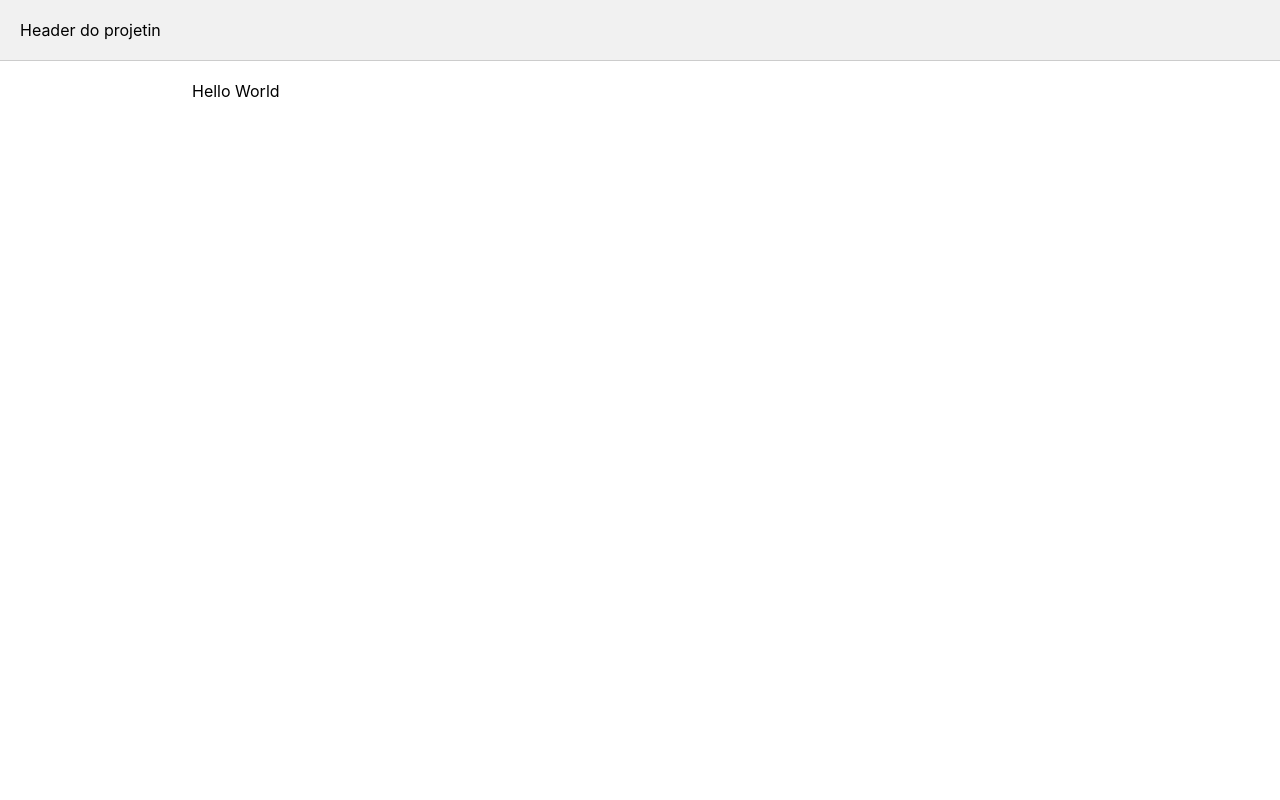
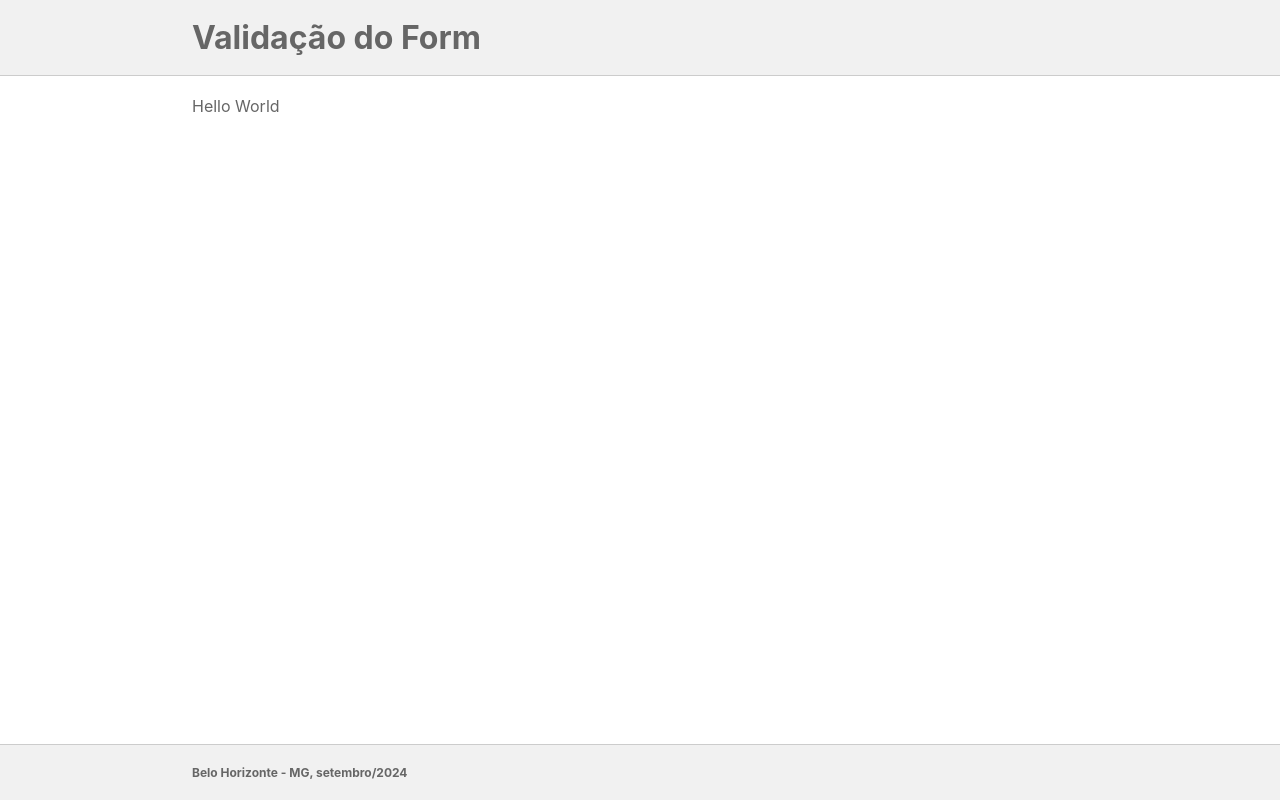
Before and after one commit to edudfeitosa/form-components, a React (Vite) app: page / in a window 1280 px wide. Built offline with nearby package versions, Linux system fonts and the light colour scheme.

Commit message:
refatoração -> estrutura

```diff
--- a/src/App.tsx
+++ /dev/null
@@ -1,15 +0,0 @@
-import "@/ui/styles/app/styles.scss"
-
-import Home from '@/pages/home/Home';
-import Header from "@/ui/components/surfaces/header/Header";
-
-const App = () => (
-    <>
-        <Header/>
-        <main>
-            <Home/>
-        </main>
-    </>
-);
-
-export default App
--- a/src/ui/styles/index.scss
+++ b/src/assets/styles/index.scss
@@ -6,9 +6,15 @@
 body {
   font-family: Inter, system-ui, Avenir, Helvetica, Arial, sans-serif;
   font-size: 1rem;
+  color: #666
 }
 
 h1 {
   font-size: 2rem;
   line-height: 1.1;
 }
+
+h2 {
+  font-size: 1.5rem;
+  line-height: 1.1;
+}
--- /dev/null
+++ b/src/assets/styles/mixins.scss
@@ -0,0 +1,6 @@
+@mixin content {
+    position: relative;
+    margin: 0 auto;
+    width: 70%;
+    padding: 20px 0;
+}
--- /dev/null
+++ b/src/components/App.tsx
@@ -0,0 +1,16 @@
+import Home from '@/pages/home/Home.tsx';
+import Header from '@/components/core/header/Header.tsx';
+import Footer from "@/components/core/footer/Footer.tsx";
+import styles from '@/components/app.module.scss';
+
+const App = () => (
+    <>
+        <Header/>
+        <main className={styles.content}>
+            <Home />
+        </main>
+        <Footer />
+    </>
+);
+
+export default App;
--- /dev/null
+++ b/src/components/app.module.scss
@@ -0,0 +1,5 @@
+@import '../assets/styles/mixins';
+
+.content {
+  @include content;
+}
--- /dev/null
+++ b/src/components/core/footer/Footer.tsx
@@ -0,0 +1,11 @@
+import styles from './styles.module.scss';
+
+const Footer = () => (
+    <footer className={styles.footer}>
+        <div className={styles.footer__content}>
+            Belo Horizonte - MG, setembro/2024
+        </div>
+    </footer>
+);
+
+export default Footer;
--- /dev/null
+++ b/src/components/core/footer/styles.module.scss
@@ -0,0 +1,15 @@
+@import '../../../assets/styles/mixins';
+
+.footer {
+    background-color: #f1f1f1;
+    border-top: 1px solid #ccc;
+    font-size: 0.75rem;
+    font-weight: 700;
+    position: absolute;
+    bottom: 0;
+    width: 100%;
+
+    &__content {
+        @include content;
+    }
+}
--- a/src/ui/components/surfaces/header/Header.tsx
+++ b/src/components/core/header/Header.tsx
@@ -2,7 +2,9 @@ import styles from "./styles.module.scss";
 
 const Header = () => (
     <header className={styles.header}>
-        Header do projetin
+        <div className={styles.header__content}>
+            <h1>Validação do Form</h1>
+        </div>
     </header>
 );
 
--- /dev/null
+++ b/src/components/core/header/styles.module.scss
@@ -0,0 +1,10 @@
+@import '../../../assets/styles/mixins';
+
+.header {
+  background-color: #f1f1f1;
+  border-bottom: 1px solid #ccc;
+
+  &__content {
+    @include content;
+  }
+}
--- a/src/main.tsx
+++ b/src/main.tsx
@@ -1,7 +1,7 @@
 import { StrictMode } from 'react'
 import { createRoot } from 'react-dom/client'
-import App from '@/App.tsx'
-import '@/ui/styles/index.scss'
+import App from '@/components/App.tsx'
+import '@/assets/styles/index.scss'
 
 createRoot(document.getElementById('root')!).render(
   <StrictMode>
--- a/src/ui/components/surfaces/header/styles.module.scss
+++ /dev/null
@@ -1,5 +0,0 @@
-.header {
-  background-color: #f1f1f1;
-  border-bottom: 1px solid #ccc;
-  padding: 20px;
-}
--- a/src/ui/styles/app/styles.scss
+++ /dev/null
@@ -1,6 +0,0 @@
-main {
-  position: relative;
-  margin: 0 auto;
-  width: 70%;
-  padding: 20px 0;
-}
```
